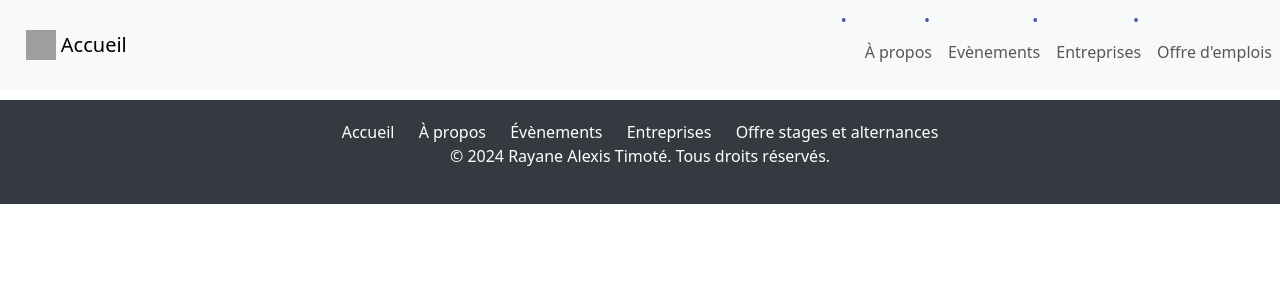
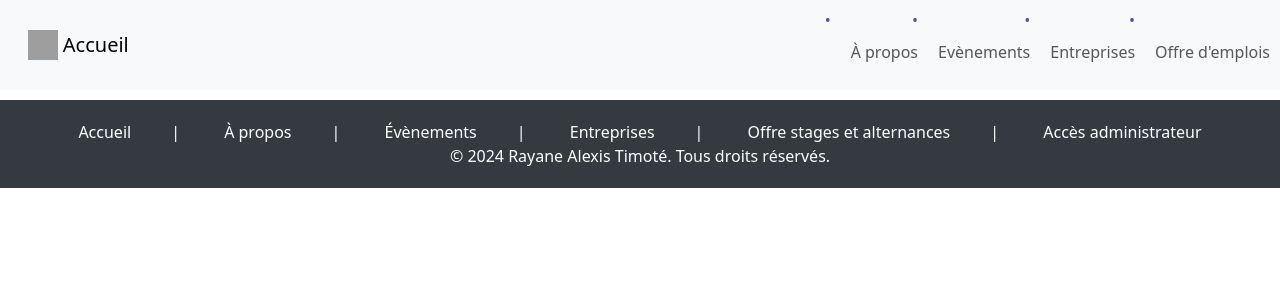
Before and after one commit to TimoteAnglade/SiteAmigo, a PHP site: template templates/base.html.twig in a window 1280 px wide. Shown: the top 300 px of the page. Run offline with PHP 8.4, Linux system fonts and the light colour scheme; the template is opened without the code that fills it, so the values that code supplies are empty; style sheets or scripts are compiled from the project's sources; some libraries are stand-ins or nearby versions; grey boxes are pictures that could not be loaded.

Commit message:
Update footer + ajout bouton connexion administrateur

```diff
--- a/assets/styles/app.css
+++ b/assets/styles/app.css
@@ -150,7 +150,7 @@ footer {
 footer a {
     color: white; /* Couleur des liens */
     text-decoration: none; /* Suppression du soulignement */
-    margin: 0 10px; /* Marge entre les liens */
+    margin: 0 40px; /* Marge entre les liens */
 }
 
 footer a:hover {
@@ -184,3 +184,8 @@ footer a:hover {
 .pasdepoints {
     list-style-type: none;
 }
+
+.footer,a{
+    margin-left: 2px;
+    margin-right: 2px;
+}
--- a/templates/footer.html.twig
+++ b/templates/footer.html.twig
@@ -1,12 +1,14 @@
 <footer>
     <!-- Sommaire avec des liens cliquables -->
-    <nav>
-        <a href="#accueil">Accueil</a>
-        <a href="#a-propos">À propos</a>
-        <a href="#evenements">Évènements</a>
-        <a href="#entreprises">Entreprises</a>
-        <a href="#offre-stages">Offre stages et alternances</a>
+    <nav class="footer">
+        <a href="#accueil">Accueil</a>|
+        <a href="#a-propos">À propos</a>|
+        <a href="#evenements">Évènements</a>|
+        <a href="#entreprises">Entreprises</a>|
+        <a href="#offre-stages">Offre stages et alternances</a>|
+        <a href="#admin">Accès administrateur</a>
     </nav>
     <!-- Message de copyright -->
-    <p>&copy; 2024 Rayane Alexis Timoté. Tous droits réservés.</p>
+
+    &copy; 2024 Rayane Alexis Timoté. Tous droits réservés.
 </footer>
```
Also changed, not shown: package-lock.json.
